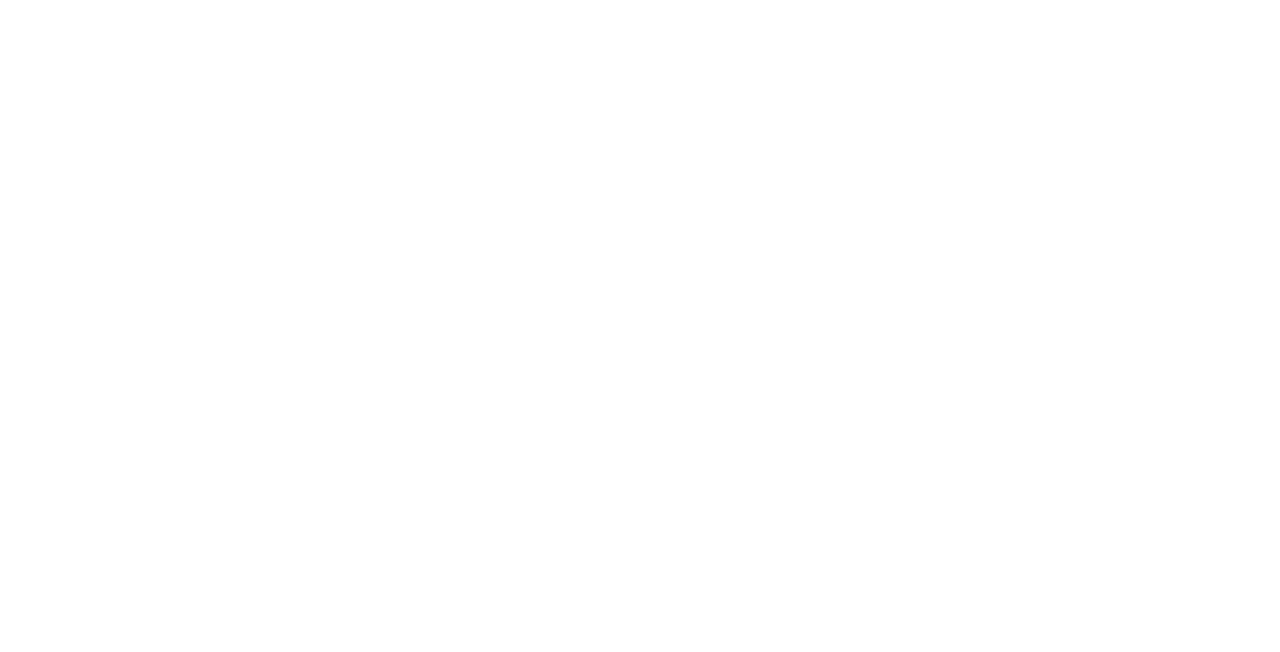
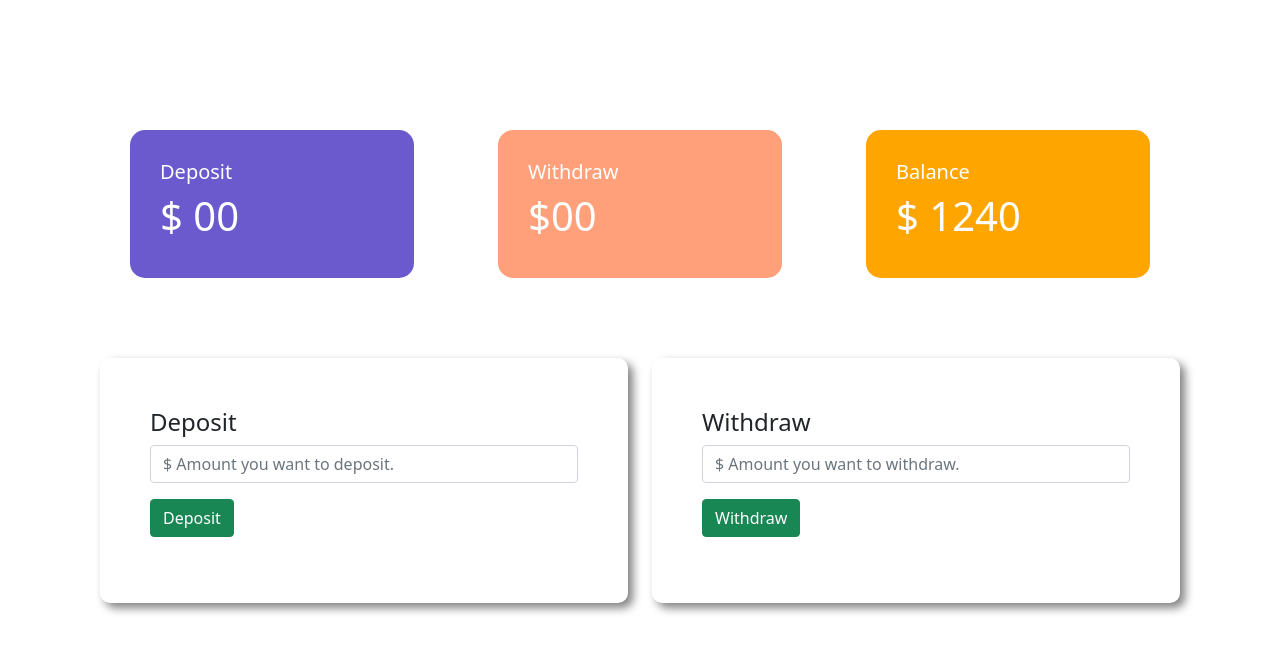
Before and after one commit to shihabalratul/pioneer-bank, a plain HTML site: page index.html in a window 1280 px wide. Both pictures are taken after a click on the button "Enter". Drawn offline with nearby package versions, Linux system fonts and the light colour scheme.

Commit message:
second version

```diff
--- a/index.html
+++ b/index.html
@@ -5,7 +5,8 @@
     <meta charset="UTF-8">
     <meta name="viewport" content="width=device-width, initial-scale=1.0">
     <title>Document</title>
-    <link href="https://cdn.jsdelivr.net/npm/bootstrap@5.0.0-beta1/dist/css/bootstrap.min.css" rel="stylesheet" integrity="sha384-giJF6kkoqNQ00vy+HMDP7azOuL0xtbfIcaT9wjKHr8RbDVddVHyTfAAsrekwKmP1" crossorigin="anonymous">
+    <link href="https://cdn.jsdelivr.net/npm/bootstrap@5.0.0-beta1/dist/css/bootstrap.min.css" rel="stylesheet"
+        integrity="sha384-giJF6kkoqNQ00vy+HMDP7azOuL0xtbfIcaT9wjKHr8RbDVddVHyTfAAsrekwKmP1" crossorigin="anonymous">
     <link rel="stylesheet" href="styles.css">
 </head>
 
@@ -20,12 +21,72 @@
 
         </div>
     </section>
+    <section id="transaction">
+        <div class="row">
+            <div class="col-md-4">
+                <div class="deposit status">
+                    <h5>Deposit</h5>
+                    <h1>$ <span id="currentDeposit"> 00 </span> </h1>
+                </div>
+            </div>
+            <div class="col-md-4">
+                <div class="withdraw status">
+                    <h5>Withdraw</h5>
+                    <h1>$00</h1>
+                </div>
+            </div>
+            <div class="col-md-4">
+                <div class="balance status">
+                    <h5>Balance</h5>
+                    <h1>$ <span id="currentBalance">1240</span> </h1>
+                </div>
+            </div>
+        </div>
+        <div class="row">
+            <div class="col-md-6">
+                <div class="submit-area">
+                    <h4>Deposit</h4>
+                    <input id="depositAmount" class="form-control mb-3" type="text"
+                        placeholder="$ Amount you want to deposit.">
+                    <button id="depositAdd" class="btn btn-success mb-3">Deposit</button>
+                </div>
+            </div>
+            <div class="col-md-6">
+                <div class="submit-area">
+                    <h4>Withdraw</h4>
+                    <input class="form-control mb-3" type="text" placeholder="$ Amount you want to withdraw.">
+                    <button id="withdrawRemove" class="btn btn-success mb-3">Withdraw</button>
+                </div>
+            </div>
+        </div>
+
+    </section>
     <script>
         const loginBtn = document.getElementById("login");
-        loginBtn.addEventListener("click", function() {
+        loginBtn.addEventListener("click", function () {
             const loginArea = document.getElementById("login-area");
             loginArea.style.display = "none";
-        });
+            const transactionArea = document.getElementById("transaction");
+            transactionArea.style.display = "block";
+
+        })
+        const depositBtn = document.getElementById("depositAdd");
+        depositBtn.addEventListener("click", function () {
+            const depositAmount = document.getElementById("depositAmount").value;
+            const depositNum = parseFloat(depositAmount);
+
+            updateSpanText("currentDeposit", depositNum);
+            updateSpanText("currentBalance", depositNum);
+
+            document.getElementById("depositAmount").value ="";
+        })
+
+        function updateSpanText(id, depositNum){
+            const current = document.getElementById(id).innerText;
+            const currentNum = parseFloat(current);
+            const totalAmount = currentNum + depositNum;
+            document.getElementById(id).innerText = totalAmount;
+        }
     </script>
 </body>
 
--- a/styles.css
+++ b/styles.css
@@ -8,3 +8,26 @@ body {
     border-radius: 10px;
     box-shadow: 5px 5px 10px grey;
 }
+
+#transaction {
+    display: none;
+}
+
+.status {
+    margin:30px;
+    padding: 30px;
+    border-radius: 15px;
+    color: white;
+}
+
+.deposit {
+    background-color: slateblue;
+}
+
+.withdraw {
+    background-color: lightsalmon;
+}
+
+.balance {
+    background-color: orange;
+}
```
